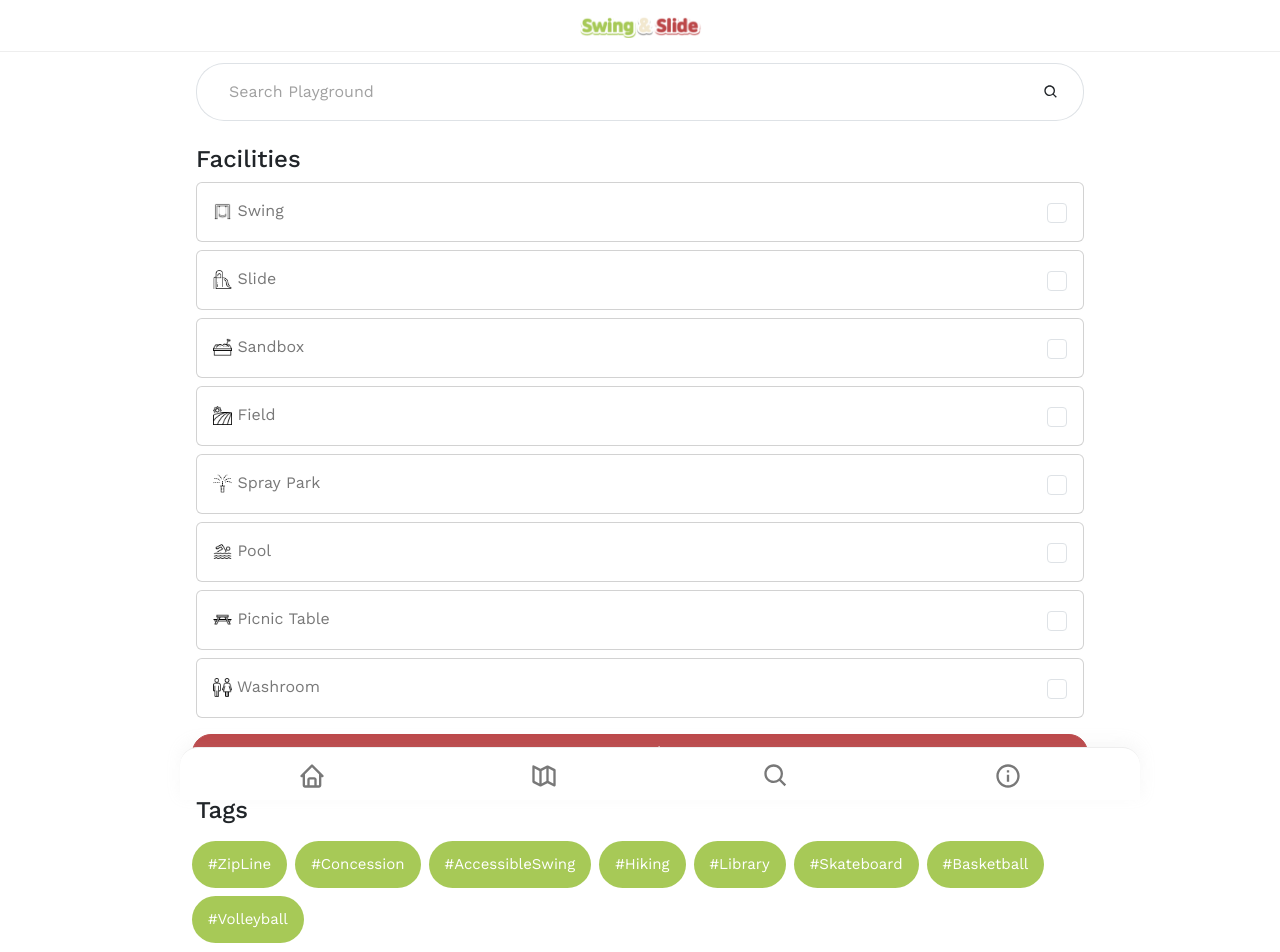
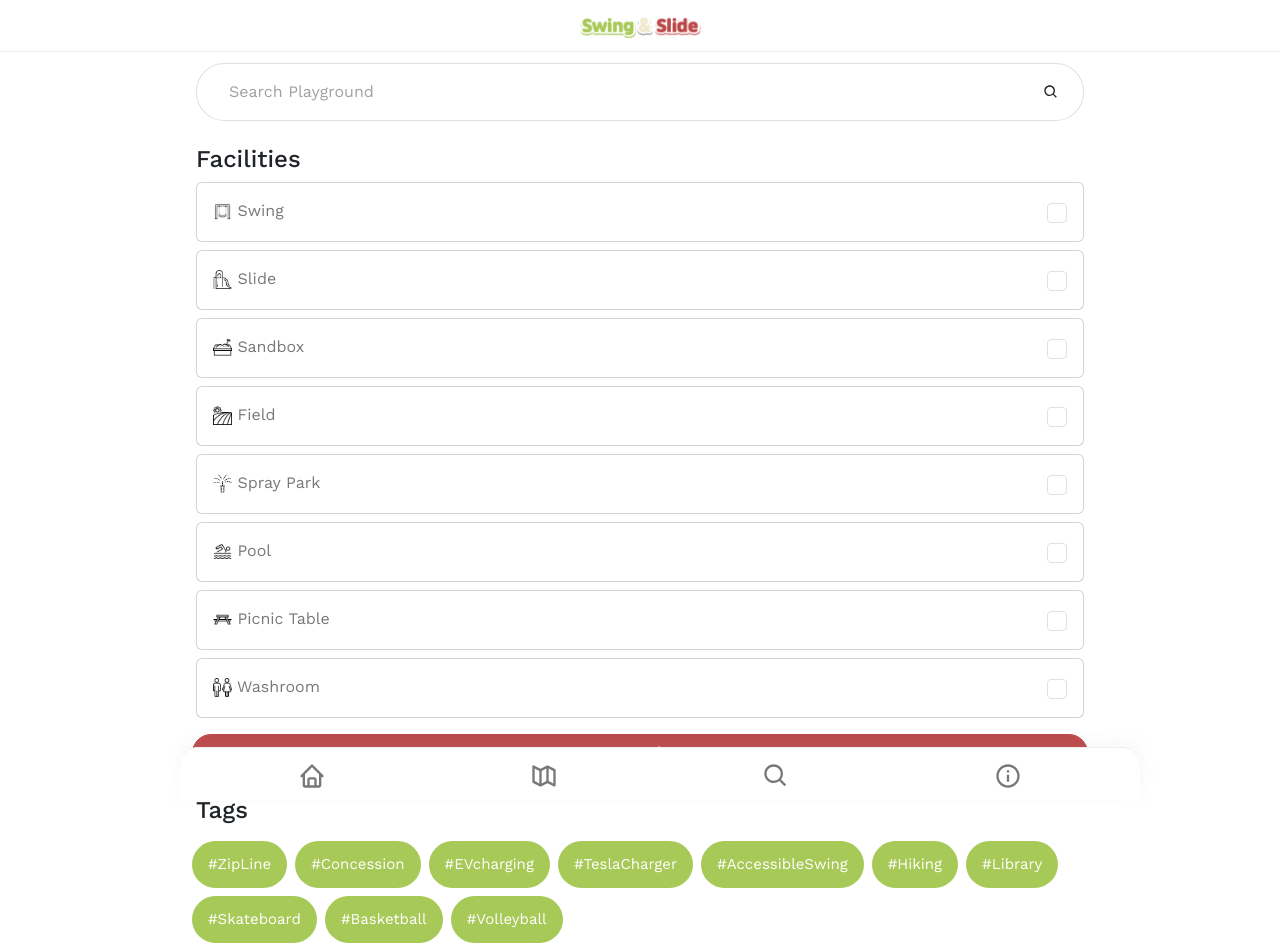
Before and after one commit to chloejayoungchoi/swingandslide, a React (Create React App) app: page /search in a window 1280 px wide. Shown: the top 952 px of the page. Built offline with nearby package versions, Linux system fonts and the light colour scheme; no server answers.

Commit message:
search tag 수정

```diff
--- a/src/constants/Constants.js
+++ b/src/constants/Constants.js
@@ -20,5 +20,5 @@ export const FACILITIES = {
 };
 
 export const SEARCH_TAGS = [
-    'ZipLine', 'Concession', 'AccessibleSwing', 'Hiking', 'Library', 'Skateboard', 'Basketball', 'Volleyball'
+    'ZipLine', 'Concession', 'EVcharging', 'TeslaCharger', 'AccessibleSwing', 'Hiking', 'Library', 'Skateboard', 'Basketball', 'Volleyball'
 ];
```
